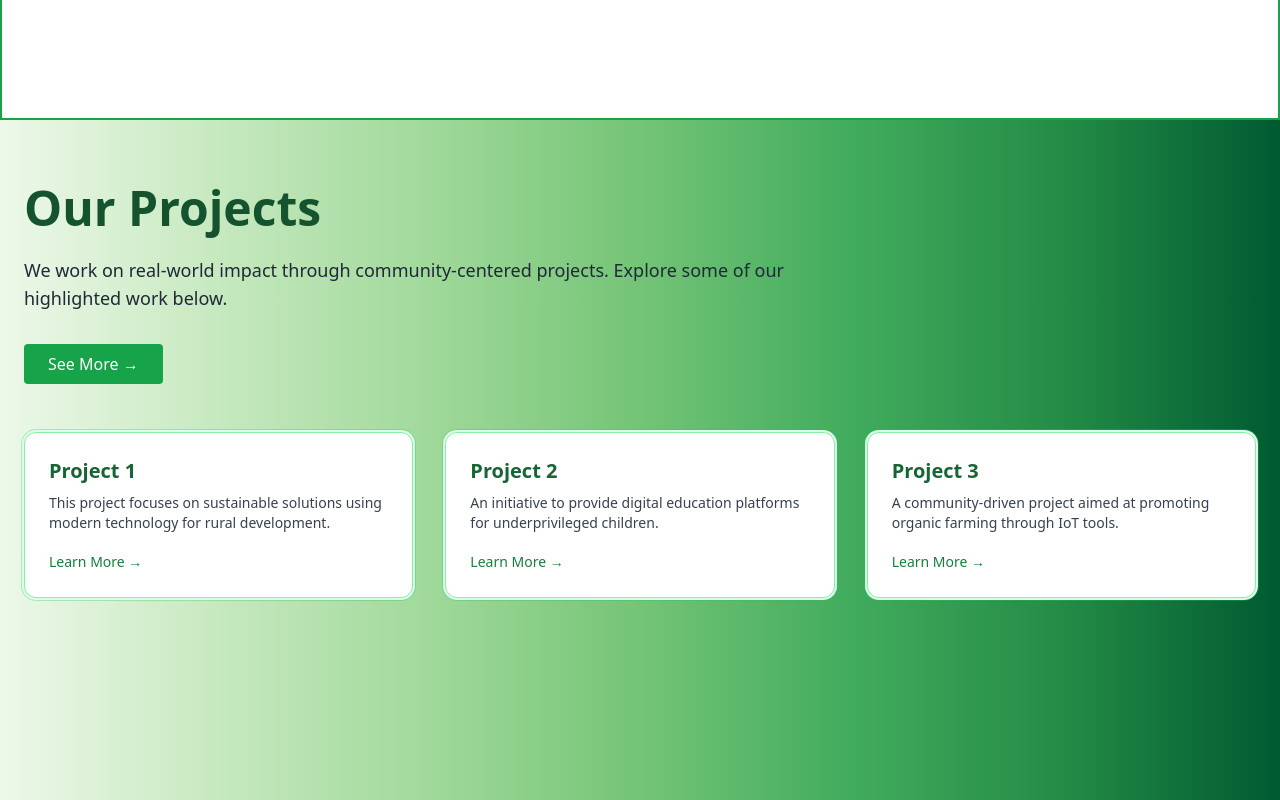
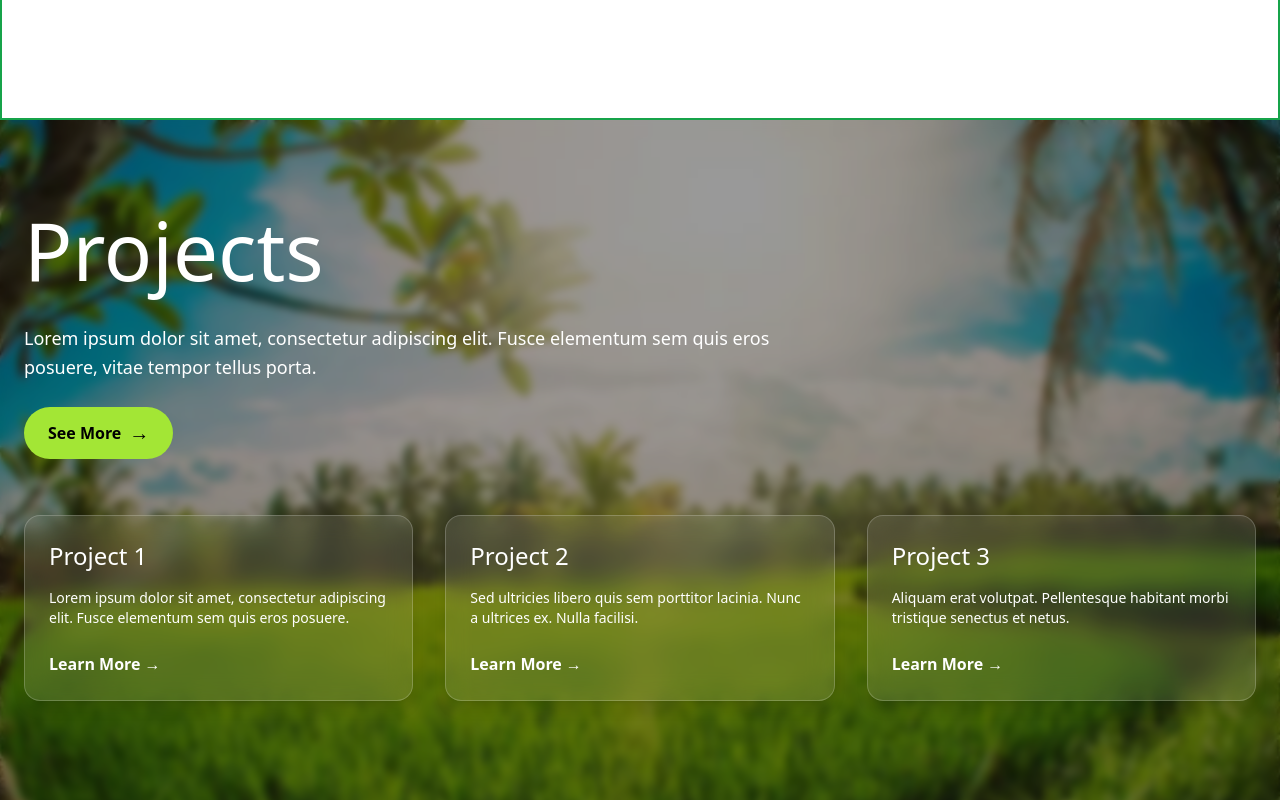
Before and after one commit to Manushivuz/iisppr, a React (Vite) app: page / in a window 1280 px wide. Shown: the part 2240-3040 px from the top of the page. Built offline with nearby package versions, Linux system fonts and the light colour scheme.

Commit message:
Update ProjectsHighlight.jsx

```diff
--- a/src/components/home/ProjectsHighlight.jsx
+++ b/src/components/home/ProjectsHighlight.jsx
@@ -1,63 +1,113 @@
 import React from 'react';
 import { Link } from 'react-router-dom';
+import { motion } from 'framer-motion';
+
+const fadeInUp = {
+  hidden: { opacity: 0, y: 30 },
+  visible: (i = 0) => ({
+    opacity: 1,
+    y: 0,
+    transition: {
+      delay: i * 0.2,
+      duration: 0.6,
+      ease: 'easeOut',
+    },
+  }),
+};
 
 const ProjectsHighlight = () => {
   const projects = [
     {
       title: 'Project 1',
-      description: 'This project focuses on sustainable solutions using modern technology for rural development.',
+      description:
+        'Lorem ipsum dolor sit amet, consectetur adipiscing elit. Fusce elementum sem quis eros posuere.',
     },
     {
       title: 'Project 2',
-      description: 'An initiative to provide digital education platforms for underprivileged children.',
+      description:
+        'Sed ultricies libero quis sem porttitor lacinia. Nunc a ultrices ex. Nulla facilisi.',
     },
     {
       title: 'Project 3',
-      description: 'A community-driven project aimed at promoting organic farming through IoT tools.',
+      description:
+        'Aliquam erat volutpat. Pellentesque habitant morbi tristique senectus et netus.',
     },
   ];
 
   return (
     <div
-      className="w-full min-h-screen text-gray-800 py-16 px-6"
-      style={{
-        background: 'linear-gradient(to right, #edf8e9, #c7e9c0, #a1d99b, #74c476, #41ab5d, #238b45, #005a32)',
-      }}
+      className="relative w-full min-h-screen bg-cover bg-center"
+      style={{ backgroundImage: "url('/Bali rice fields.jpg')" }}
     >
+      {/* Overlay */}
+      <div className="absolute inset-0 bg-black/40 backdrop-blur-sm"></div>
+
+      {/* Content */}
+      <div className="relative z-10 pt-20 pb-12 max-w-7xl mx-auto px-6 text-white">
         {/* Heading */}
-      <h2 className="text-4xl md:text-5xl font-bold font-sans mb-6 text-green-900">
-        Our Projects
-      </h2>
+        <motion.h2
+          initial="hidden"
+          whileInView="visible"
+          variants={fadeInUp}
+          className="text-[48px] md:text-[80px] font-playfair font-medium leading-tight"
+        >
+          Projects
+        </motion.h2>
 
         {/* Description */}
-      <p className="text-base md:text-lg max-w-3xl font-light mb-8">
-        We work on real-world impact through community-centered projects. Explore some of our highlighted work below.
-      </p>
+        <motion.p
+          initial="hidden"
+          whileInView="visible"
+          variants={fadeInUp}
+          custom={1}
+          className="mt-6 max-w-3xl text-lg font-montserrat leading-relaxed"
+        >
+          Lorem ipsum dolor sit amet, consectetur adipiscing elit. Fusce elementum sem quis eros posuere, vitae tempor tellus porta.
+        </motion.p>
 
         {/* Button */}
+        <motion.div
+          initial="hidden"
+          whileInView="visible"
+          variants={fadeInUp}
+          custom={2}
+          className="mt-6"
+        >
           <Link to="/projects">
-        <button className="bg-green-600 text-white font-medium px-6 py-2 rounded hover:bg-green-800 transition">
-          See More →
+            <button className="bg-lime-400 text-black font-semibold font-montserrat px-6 py-3 rounded-full flex items-center gap-2 transition duration-300 hover:bg-black hover:text-white hover:scale-105 hover:shadow-xl">
+              See More <span className="text-xl">→</span>
             </button>
           </Link>
+        </motion.div>
 
-      {/* Project Cards */}
-      <div className="mt-12 grid grid-cols-1 sm:grid-cols-2 md:grid-cols-3 gap-8">
+        {/* Cards */}
+        <div className="mt-14 grid grid-cols-1 sm:grid-cols-2 md:grid-cols-3 gap-8 w-full">
           {projects.map((project, index) => (
-          <div
+            <motion.div
               key={index}
-            className="bg-white p-6 rounded-xl border border-green-300 shadow ring-1 ring-green-500/30 ring-offset-2 ring-offset-green-100"
+              custom={index + 3}
+              initial="hidden"
+              whileInView="visible"
+              variants={fadeInUp}
+              className="relative group"
             >
-            <h3 className="text-xl font-semibold mb-2 text-green-800">{project.title}</h3>
-            <p className="text-sm text-gray-700 mb-4">{project.description}</p>
+              {/* Glow on Hover */}
+              <div className="absolute -inset-0.5 rounded-2xl bg-gradient-to-r from-purple-500 to-lime-400 opacity-0 group-hover:opacity-100 blur transition duration-300"></div>
+
+              {/* Card Content */}
+              <div className="relative bg-white/10 backdrop-blur-md rounded-2xl p-6 text-white shadow-lg border border-white/20 transition-all duration-300 group-hover:scale-105 group-hover:shadow-2xl hover:rotate-[1deg]">
+                <h3 className="text-2xl font-playfair mb-4">{project.title}</h3>
+                <p className="text-sm font-montserrat mb-6">{project.description}</p>
                 <Link
                   to="/projects"
-              className="text-green-700 hover:underline text-sm font-medium"
+                  className="inline-flex items-center gap-1 text-white font-semibold font-montserrat hover:underline"
                 >
-              Learn More →
+                  Learn More <span>→</span>
                 </Link>
               </div>
+            </motion.div>
           ))}
+        </div>
       </div>
     </div>
   );
```
Lines whose indentation alone changed are shown as unchanged.
